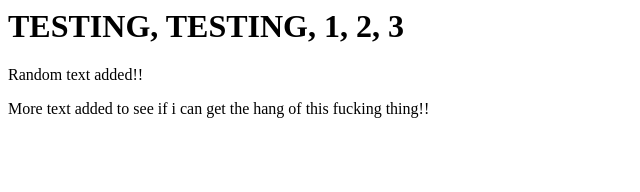
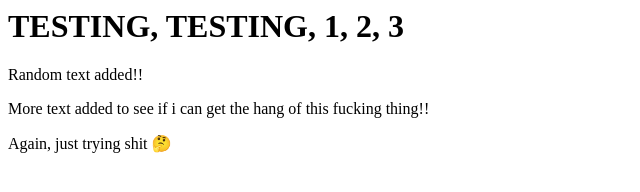
Before and after one commit to DannyBimma/code-black, a plain HTML site: page index.html in a window 1280 px wide. Shown: the whole page, without its empty margins (0-640 px from the left). Drawn offline with Linux system fonts and the light colour scheme.

Commit message:
got an idea for how this works now

```diff
--- a/index.html
+++ b/index.html
@@ -8,5 +8,6 @@
     <h1>TESTING, TESTING, 1, 2, 3</h1>
     <p>Random text added!!</p>
     <p>More text added to see if i can get the hang of this fucking thing!!</p>
+    <p>Again, just trying shit 🤔</p>
   </body>
 </html>
```
